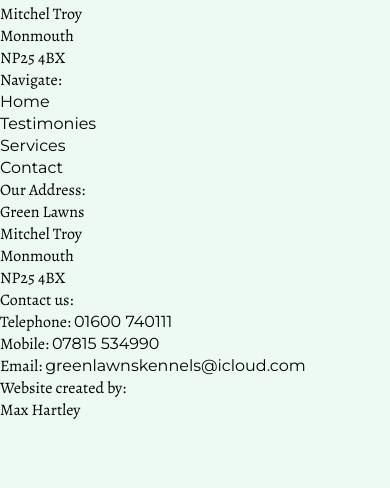
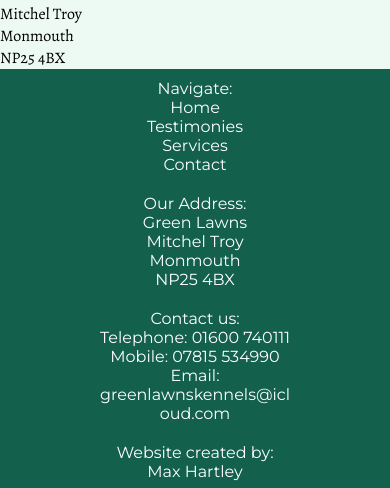
Before and after one commit to Velocima/green-lawns-next, a Next.js app: page /contact in a window 390 px wide. Shown: the part 713-1201 px from the top of the page. Before the commit the page ends 1134 px from the top, so only its background shows below. Built offline with nearby package versions, Linux system fonts and the light colour scheme.

Commit message:
footer styling restored

```diff
--- a/components/footer.jsx
+++ b/components/footer.jsx
@@ -1,9 +1,10 @@
 import Link from 'next/link';
 import { pages } from '../infoJs/pages';
+import style from '../styles/footer.module.css';
 
 export default function Footer() {
 	return (
-		<footer>
+		<footer className={style.footer}>
 			<ul>
 				<li key='first-item'>Navigate:</li>
 				{pages.map((page, i) => (
@@ -39,7 +40,7 @@ export default function Footer() {
 				<br />
 				Email:{' '}
 				<a href='mailto:greenlawnskennels@icloud.com'>
-					<span className='email'>greenlawnskennels@icloud.com</span>
+					<span className={style.email}>greenlawnskennels@icloud.com</span>
 				</a>
 			</p>
 			<p>
--- /dev/null
+++ b/styles/footer.module.css
@@ -0,0 +1,56 @@
+.footer {
+	display: flex;
+	justify-content: space-around;
+	align-items: center;
+	min-height: 15vh;
+	color: white;
+	background-color: #13614d;
+}
+
+.footer a {
+	display: inline-block;
+	color: white;
+	transition: all 0.3s;
+}
+.footer a span {
+	word-break: break-word !important;
+}
+
+.footer ul {
+	list-style-type: none;
+}
+.footer li,
+.footer p {
+	font-family: 'Montserrat', sans-serif;
+}
+.footer a:hover {
+	transform: translateX(5px);
+}
+
+@media screen and (max-width: 700px) {
+	.footer {
+		flex-direction: column;
+	}
+	.footer ul,
+	.footer p {
+		width: 50%;
+		padding: 10px 0;
+		text-align: center;
+	}
+}
+@media screen and (min-width: 2500px) {
+	.footer a,
+	.footer li,
+	.footer p,
+	.footer span {
+		font-size: 1.5rem;
+	}
+}
+@media screen and (min-width: 3700px) {
+	.footer a,
+	.footer li,
+	.footer p,
+	.footer span {
+		font-size: 2rem;
+	}
+}
```
